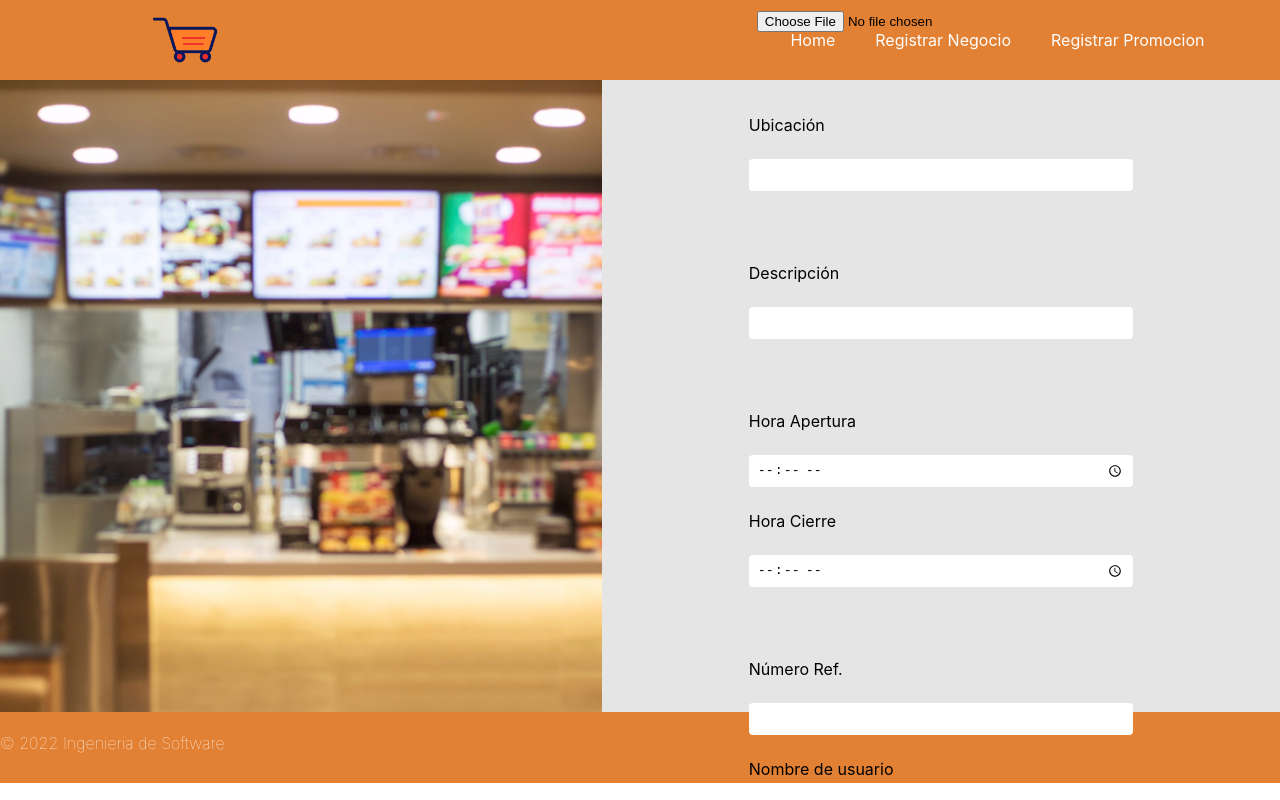
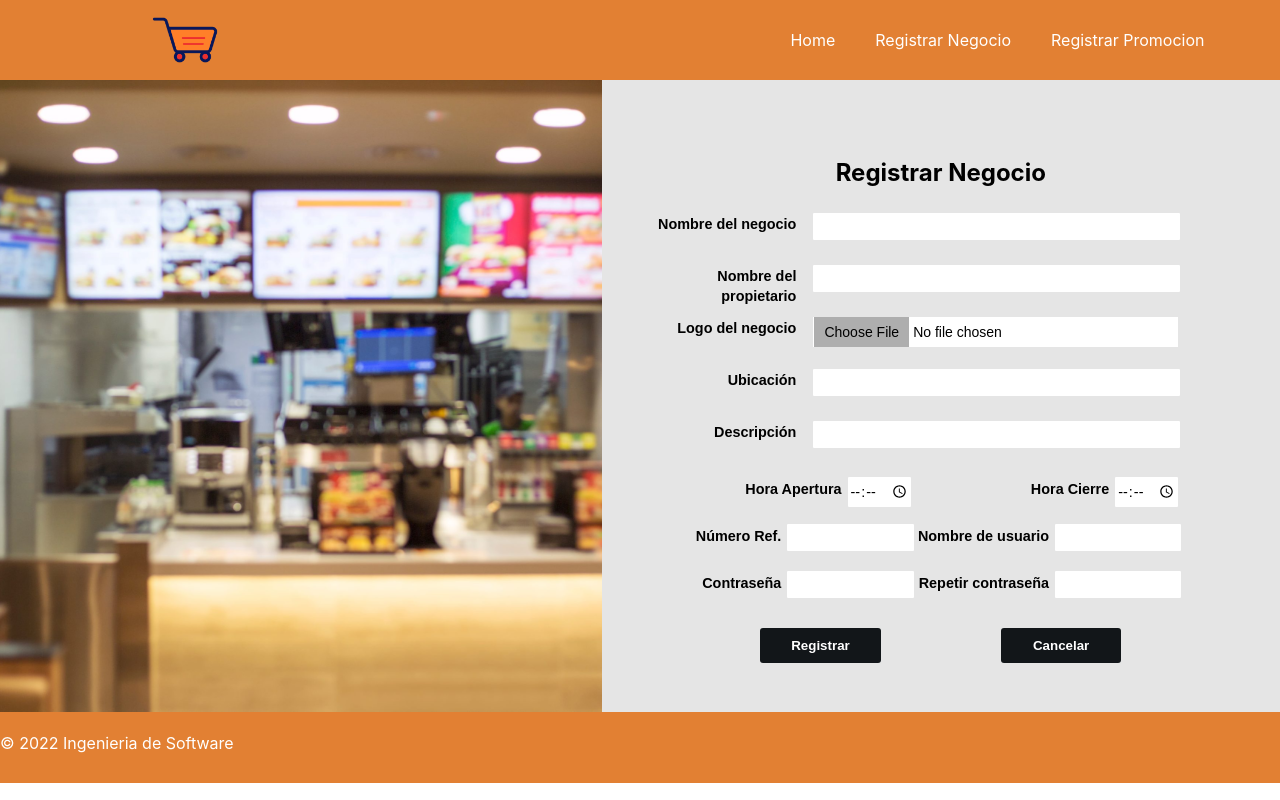
Before and after one commit to JhonyVS/proyecto_is_frontend, a React (Create React App) app: page /registrarNegocio in a window 1280 px wide. Shown: the top 800 px of the page. Built offline with nearby package versions, Linux system fonts and the light colour scheme.

Commit message:
se añadió inputs faltantes

```diff
--- a/src/styles/registroNegocio.css
+++ b/src/styles/registroNegocio.css
@@ -1,8 +1,6 @@
-
 .contact {
-
   width: 100%;
-    height: 90vh;
+  height: 79vh;
   display: flex;
 }
 
@@ -22,6 +20,7 @@
   display: flex;
   flex-direction: column;
   justify-content: center;
+  background: #e5e5e5;
 }
 
 .contact .rightSide h1 {
@@ -32,50 +31,349 @@
   margin-left: 30px;
 }
 
-  form {
-    margin: 5rem auto 0;
-    width: 24rem;
-
-    .count {
-      padding: 0.25rem 0;
+.tituloRegNeg{
+  color:black;
   text-align: center;
-      color: #fff;
-      background: #333;
-      border-radius: 4px;
+  top: 0;
 }
 
-    div,
-    select {
-      margin-bottom: 1.5rem;
-      width: inherit;
+.mensajeError2{
+  font-family: sans-serif;
+  color: red;
+  font-size: 15px;
+  padding:0%;
+  margin: 0%;
 }
 
-    input,
-    select {
-      padding: 0 0.5rem;
-      width: inherit;
-      height: 2rem;
-      border-radius: 4px;
-      border: none;
-      box-sizing: border-box;
+.row:after {
+  content: "";
+  display: table;
+  clear: both;
 }
 
-    input[type="submit"] {
-      height: 2.5rem;
-      font-size: 1rem;
-      color: #fff;
-      background: #0971f1;
-      cursor: pointer;
-    }
+.column_nombreNeg {
+  text-align:right;
+  margin-right:5px;
+  float: left;
+  width: 25%;
+  padding: 1%;
+  height: 20px;
 }
 
-  h2{
-    color:black;
-    text-align: center;
-
+.column_nomNeg {
+  float: left;
+  margin-bottom: 0px;
+  width: 60%;
+  padding: 1%;
+  height: 20px;
 }
 
-  p{
-    color: red;
-    font-weight: 3;
+.column30N {
+  text-align:right;
+  float:left;
+  width: 30%;
+  padding: 0%;
+  height: 20px;
 }
+
+.column40N {
+  float: left;
+  width: 40%;
+  padding: 0%;
+  height: 10px;
+}
+
+.column_nombreProp {
+  text-align:right;
+  margin-right:5px;
+  float: left;
+  width: 25%;
+  padding: 1%;
+  height: 20px;
+}
+
+.column_nomProp {
+  float: left;
+  margin-bottom: 0px;
+  width: 60%;
+  padding: 1%;
+  height: 20px;
+}
+
+.column_logoNeg {
+  text-align:right;
+  margin-right:5px;
+  float: left;
+  width: 25%;
+  padding: 1%;
+  height: 20px;
+}
+
+.column_logNeg {
+  float: left;
+  margin-bottom: 0px;
+  width: 60.5%;
+  padding: 1%;
+  height: 20px;
+}
+
+.boxImagen2{
+  margin-bottom: 0px;
+  font-size: 14px;
+  background: #fff;
+  border-radius: 0px;
+  box-shadow: 0px 0px 0px;
+  width: 100%;
+  height: 30px;
+  padding-left: 1px;
+  padding-top:0px;
+  outline: none;
+}
+.boxImagen2::-webkit-file-upload-button{
+  font-family: sans-serif;
+  cursor: pointer;
+  color: #000;
+  background: #aeaeae;
+  line-height: 10px;
+  padding: 10px;
+  border: none;
+  border-radius: 0px;
+  box-shadow: 0px 0px 0px;
+}
+.boxImagen2:focus{
+  border: 3px solid #0971f1;
+  outline: none;
+  box-shadow: 3px 0px 30px rgba(163, 163, 163, 0.4);
+}
+
+.column_ubiNeg {
+  text-align:right;
+  margin-right:5px;
+  float: left;
+  width: 25%;
+  padding: 1%;
+  height: 20px;
+}
+
+.column_ubicacion {
+  float: left;
+  margin-bottom: 0px;
+  width: 60%;
+  padding: 1%;
+  height: 20px;
+}
+
+.column_descripcionNeg {
+  text-align:right;
+  margin-right:5px;
+  float: left;
+  width: 25%;
+  padding: 1%;
+  height: 20px;
+}
+
+.column_descNeg {
+  float: left;
+  margin-bottom: 0px;
+  width: 60%;
+  padding: 1%;
+  height: 20px;
+}
+
+
+.column_horaNeg {
+  text-align:right;
+  margin-top:5px;
+  float: left;
+  width: 32.5%;
+  padding: 1%;
+  height: 20px; /* Should be removed. Only for demonstration */
+}
+
+.column_horaNegocio {
+  text-align: center;
+  float: left;
+  width: 10%;
+  padding-bottom: 10px;
+  margin-top: 10px;
+  margin-bottom: 0px;
+  padding: 0%;
+  height: 30px;
+}
+
+.column10N {
+  float: left;
+  width: 9%;
+  padding-bottom: 10px;
+  padding: 0%;
+  height: 5px;
+}
+
+.column30HN {
+  text-align:right;
+  margin-left:20px;
+  margin-top: -10px;
+  float: left;
+  width: 31%;
+  padding: 1%;
+  height: 5px;
+}
+
+.column30HN2 {
+  text-align:right;
+  margin-left:20px;
+  margin-top: -10px;
+  float: left;
+  width: 40%;
+  padding: 1%;
+  height: 5px;
+}
+
+.column_numUsu {
+  text-align:right;
+  margin-top:5px;
+  float: left;
+  width: 22.5%;
+  padding: 1%;
+  height: 20px; /* Should be removed. Only for demonstration */
+}
+
+.column_numUsuInput {
+
+  float: left;
+  width: 20%;
+  padding-bottom: 10px;
+  margin-top: 10px;
+  margin-bottom: 0px;
+  padding: 0%;
+  height: 30px;
+}
+
+.column_contraseña {
+  text-align:right;
+  margin-top:5px;
+  float: left;
+  width: 22.5%;
+  padding: 1%;
+  height: 20px; /* Should be removed. Only for demonstration */
+}
+
+.column_password {
+  text-align: center;
+  float: left;
+  width: 20%;
+  padding-bottom: 10px;
+  margin-top: 10px;
+  margin-bottom: 0px;
+  padding: 0%;
+  height: 30px;
+}
+
+
+.column_RepContra {
+  text-align:right;
+  margin-right:5px;
+  float: left;
+  width: 25%;
+  padding: 1%;
+  height: 20px;
+}
+
+.column_repPass {
+  float: left;
+  margin-bottom: 0px;
+  width: 60%;
+  padding: 1%;
+  height: 20px;
+}
+
+
+.labelNeg{
+  font-family: sans-serif;
+  font-weight: bold;
+  font-size: 0.9rem;
+  width:100%;
+  margin-top: 100px;
+}
+
+.column_btnNeg{
+  text-align:right;
+  float:left;
+  margin-top: 20px;
+  width: 40%;
+  padding-bottom: 1%;
+  height: 20px;
+}
+
+.input_formNeg{
+  font-family: sans-serif;
+  width: 100%;
+  height: 23px;
+  background: #fff;
+  border-radius: 1px;
+  border: 1px solid transparent;
+  transition: .3s ease all;
+}
+
+
+.input_formNeg:focus{
+  border: 3px solid #0971f1;
+  outline: none;
+  box-shadow: 3px 0px 30px rgba(163, 163, 163, 0.4);
+}
+
+.input_horaNeg{
+  font-family: sans-serif;
+  font-size: 0.9rem;
+  text-align: center;
+  cursor: pointer;
+  width: 100%;
+  height: 28px;
+  background: #fff;
+  border-radius: 1px;
+  border: 1px solid transparent;
+  transition: .3s ease all;
+}
+
+.input_horaNeg:focus{
+  border: 3px solid #0971f1;
+  outline: none;
+  box-shadow: 1px 0px 30px rgba(163, 163, 163, 0.4);
+}
+
+.input_formDoble{
+  font-family: sans-serif;
+  text-align: center;
+  width: 100%;
+  height: 23px;
+  background: #fff;
+  border-radius: 1px;
+  border: 1px solid transparent;
+  transition: .3s ease all;
+}
+
+
+.input_formDoble:focus{
+  border: 3px solid #0971f1;
+  outline: none;
+  box-shadow: 3px 0px 30px rgba(163, 163, 163, 0.4);
+}
+
+.formulario__btnNeg{
+  height: 35px;
+  line-height: 15px;
+  width: 50%;
+  background: #121619;
+  color: #fff;
+  font-weight: bold;
+  border: none;
+  border-radius: 3px;
+  white-space: normal;
+  cursor: pointer;
+  transition: .1s ease all;
+  margin-left: 120px;
+}
+
+.formulario__btnNeg:hover{
+  box-shadow: 3px 0px 30px rgba(163, 163, 163, 1);;
+}
```
Lines whose indentation alone changed are shown as unchanged.
